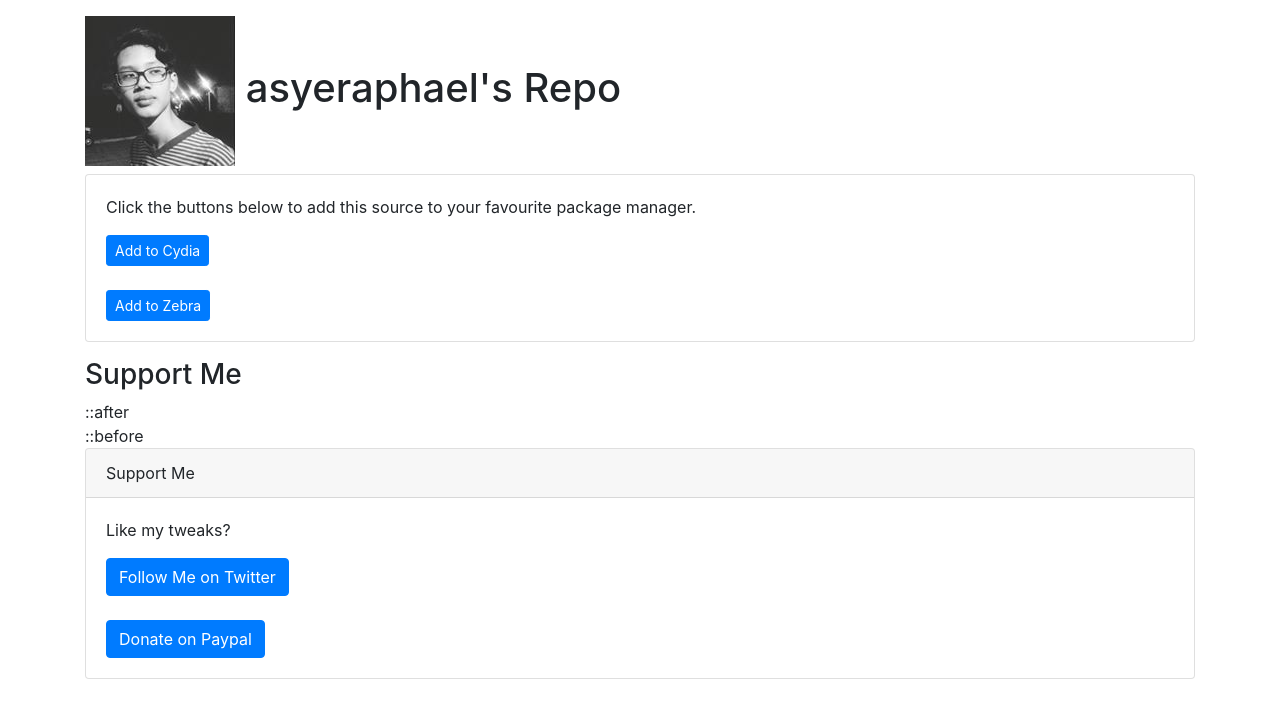
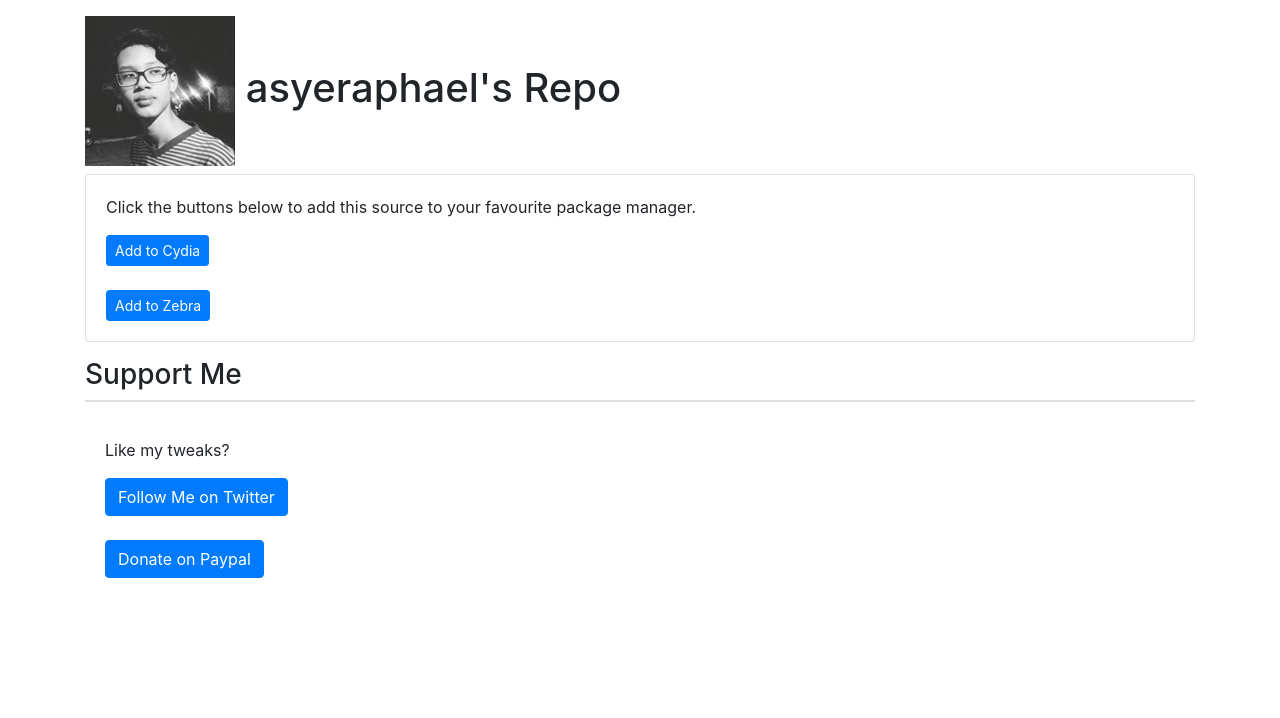
Before and after one commit to asyeraphael/repo, a plain HTML site: page index.html in a window 1280 px wide. Drawn offline with nearby package versions, Linux system fonts and the light colour scheme.

Commit message:
Update index.html

```diff
--- a/index.html
+++ b/index.html
@@ -28,13 +28,9 @@
 <p></p>
 <div class="container">
   <h3 id="wells" class="page-header">Support Me</h3>
-  ::after
 </div>
 <div class="container">
-  ::before
 	<div class="card">
-		<div class="card-header">
-			Support Me
 		</div>
 		<div class="card-body">
 		  <p class="card-text">Like my tweaks?</p>
```
